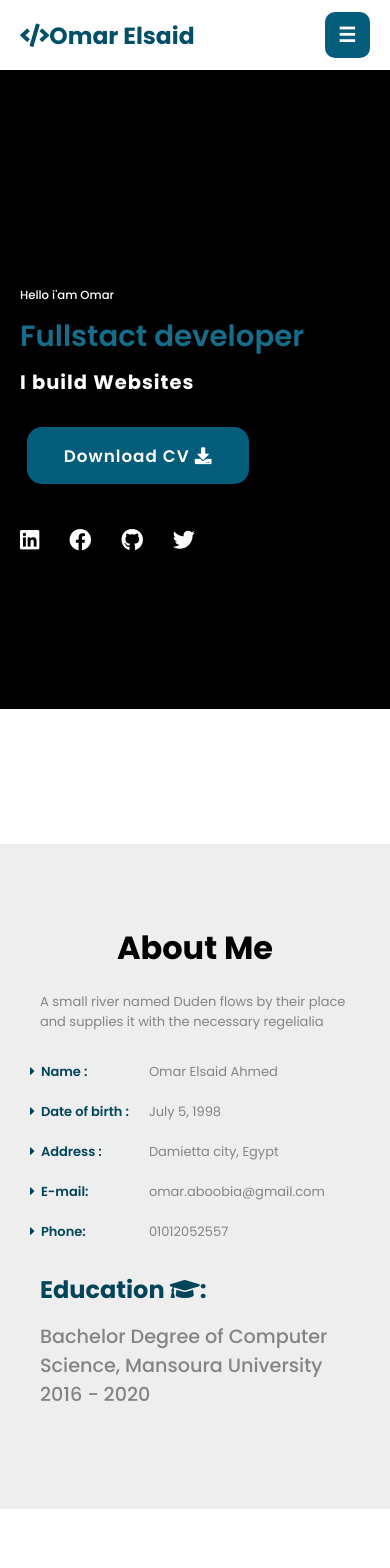
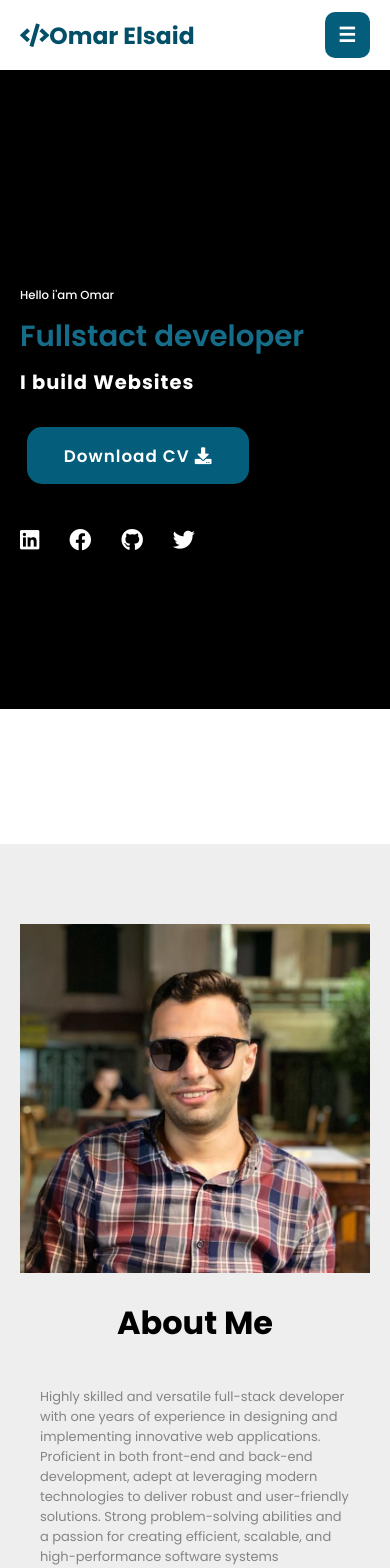
Before and after one commit to omarelsaid20/my-portifolio, a React (Create React App) app: page / in a window 390 px wide. Shown: the top 1568 px of the page. Built offline with nearby package versions, Linux system fonts and the light colour scheme.

Commit message:
fix responsive bug

```diff
--- a/src/components/About-me/About-me.css
+++ b/src/components/About-me/About-me.css
@@ -8,7 +8,6 @@
   width: 50%;
   object-fit: cover;
   margin-right: 20px;
-  float: left;
   overflow: hidden;
   cursor: pointer;
 }
--- a/src/components/About-me/About-me.js
+++ b/src/components/About-me/About-me.js
@@ -9,8 +9,12 @@ function AboutMe() {
       <div class="about-me-info">
         <h1>About Me</h1>
         <p class="overview">
-          A small river named Duden flows by their place and supplies it with
-          the necessary regelialia
+          Highly skilled and versatile full-stack developer with one years of
+          experience in designing and implementing innovative web applications.
+          Proficient in both front-end and back-end development, adept at
+          leveraging modern technologies to deliver robust and user-friendly
+          solutions. Strong problem-solving abilities and a passion for creating
+          efficient, scalable, and high-performance software systems
         </p>
         <div class="personal-info">
           <div class="titels">
@@ -38,6 +42,7 @@ function AboutMe() {
             <p>01012052557</p>
           </div>
         </div>
+        <hr />
         <div class="education">
           <h3>
             Education <i class="fas fa-graduation-cap"></i>:
--- a/src/components/Services/Services.js
+++ b/src/components/Services/Services.js
@@ -15,14 +15,6 @@ function Services() {
           <i class="fas fa-code"></i>
         </Card>
         <Card
-          title="Frontend Development"
-          decription={
-            "I build websites using HTML, CSS, Javascript, React.js and material ui"
-          }
-        >
-          <i class="fas fa-code"></i>
-        </Card>
-        <Card
           title="Backend Development"
           decription={
             "Building website's backend with Node.js, express, mongodb"
@@ -30,6 +22,12 @@ function Services() {
         >
           <i class="fas fa-server"></i>
         </Card>
+        <Card
+          title="Fullstack Development"
+          decription={"Developing both client and server side "}
+        >
+          <i class="fas fa-laptop-code"></i>
+        </Card>
       </div>
     </section>
   );
--- a/src/responsive.css
+++ b/src/responsive.css
@@ -33,12 +33,22 @@
   .sidebar a {
     font-size: 1.2rem;
   }
+
+  .about-me {
+    flex-direction: column;
+    display: block;
+  }
+
   .about-me-img {
-    display: none;
+    display: block;
+    margin: auto;
   }
   .about-me-info {
     width: 100%;
     padding: 0;
+  }
+  .about-me-info h1 {
+    padding: 20px;
   }
   .personal-info {
     padding: 0;
@@ -76,6 +86,12 @@
   .contact-form textarea {
     width: auto;
   }
+
+  @media (max-width: 450px) {
+  }
+  .about-me-img {
+    width: 100%;
+  }
 }
 
 @media (max-width: 300px) {
```
